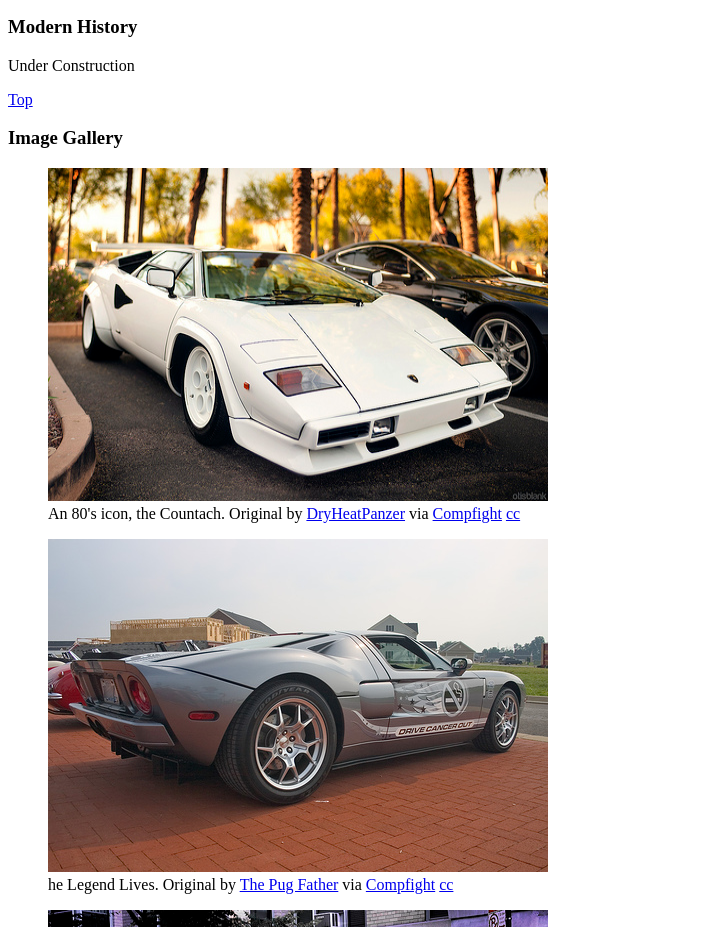
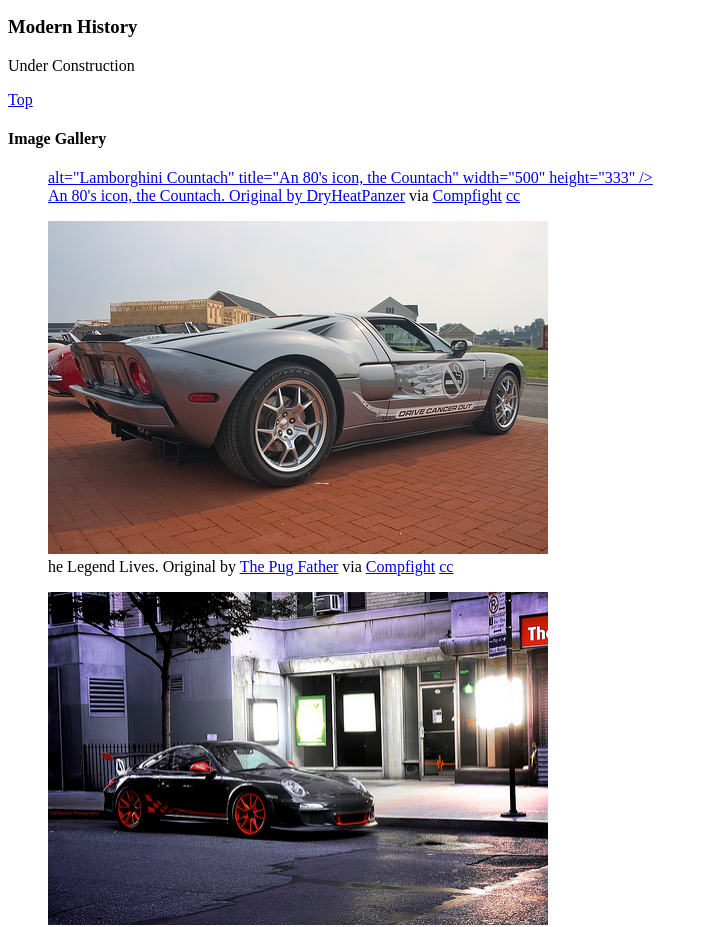
Before and after one commit to jamwoods/dws1, a plain HTML site: page Project1/index.html in a window 1280 px wide. Shown: the part 1329-2256 px from the top of the page, without its empty margins (0-707 px from the left). Drawn offline with Linux system fonts and the light colour scheme.

Commit message:
Attempting to add link to image

```diff
--- a/Project1/index.html
+++ b/Project1/index.html
@@ -51,10 +51,10 @@
 
     <a href="#Top">Top</a>
 
-    <h3 id="images">Image Gallery</h3>
+    <h4 id="images">Image Gallery</h4>
 
 	<figure>
-    <img src="images/Countach.jpg"
+    <a href="https://www.flickr.com/photos/28413589@N04/8250970842/"target="_blank"<img src="images/Countach.jpg"</a>
     	alt="Lamborghini Countach"
     	title="An 80's icon, the Countach"
     	width="500"
```
